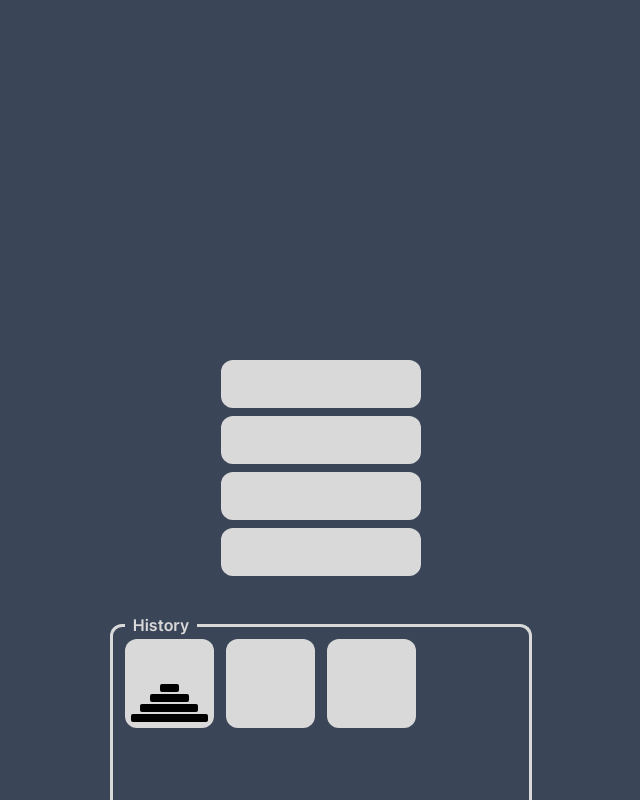
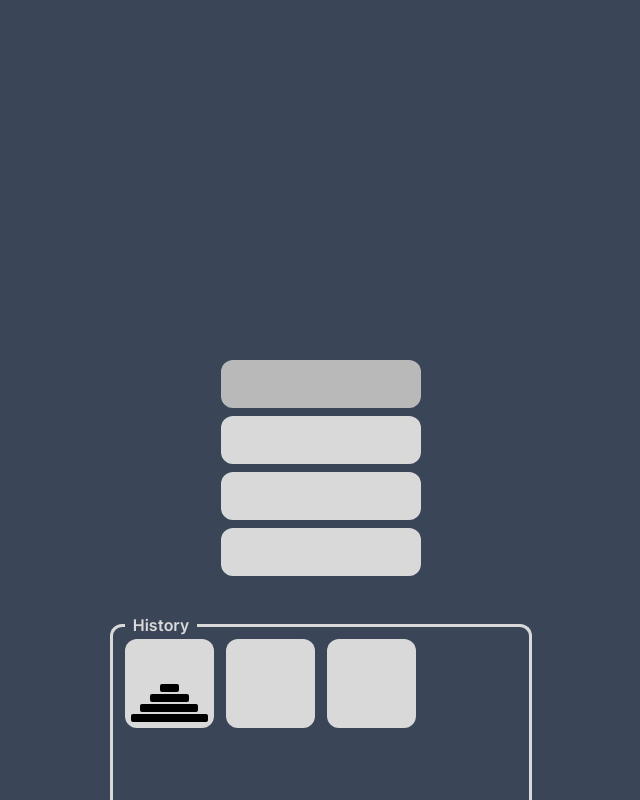
Before and after one commit to derek-graves/pancake-problem, a website built with webpack: page dist/index.html in a window 1280 px wide. In both pictures the pointer is over the element 640 px from the left and 384 px from the top of the page. Shown: the whole page, without its empty margins (319-959 px from the left). Built offline with nearby package versions, Linux system fonts and the light colour scheme.

Commit message:
Add hover and active effectsfor pancakes

```diff
--- a/src/style.css
+++ b/src/style.css
@@ -93,6 +93,14 @@ body {
   flex: 1;
 
   border-radius: 12px;
+}
+
+.pancake:hover {
+  background-color: var(--tertiary-color);
+}
+
+.pancake:active {
+  background-color: var(--primary-color);
 }
 
 .bottom {
```
